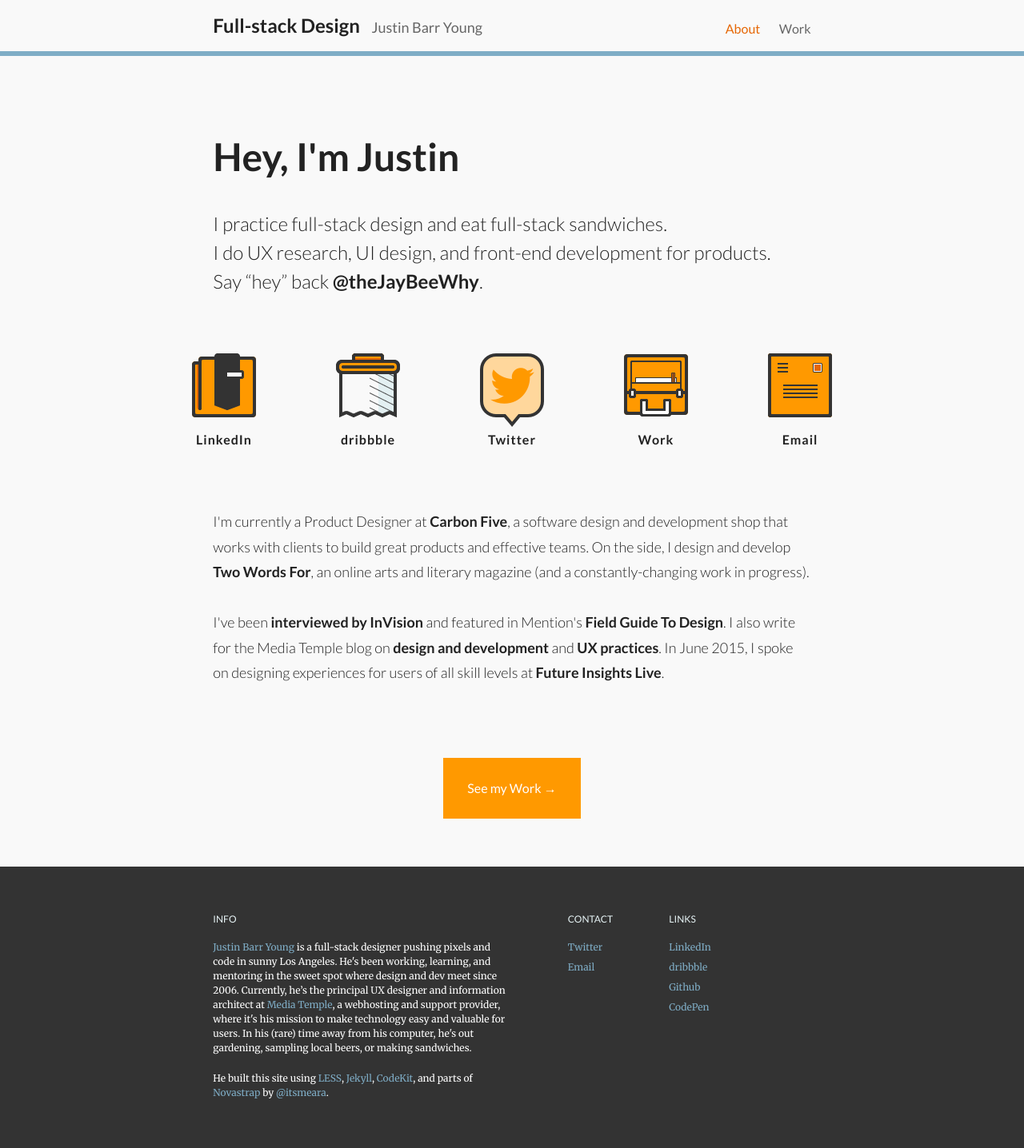
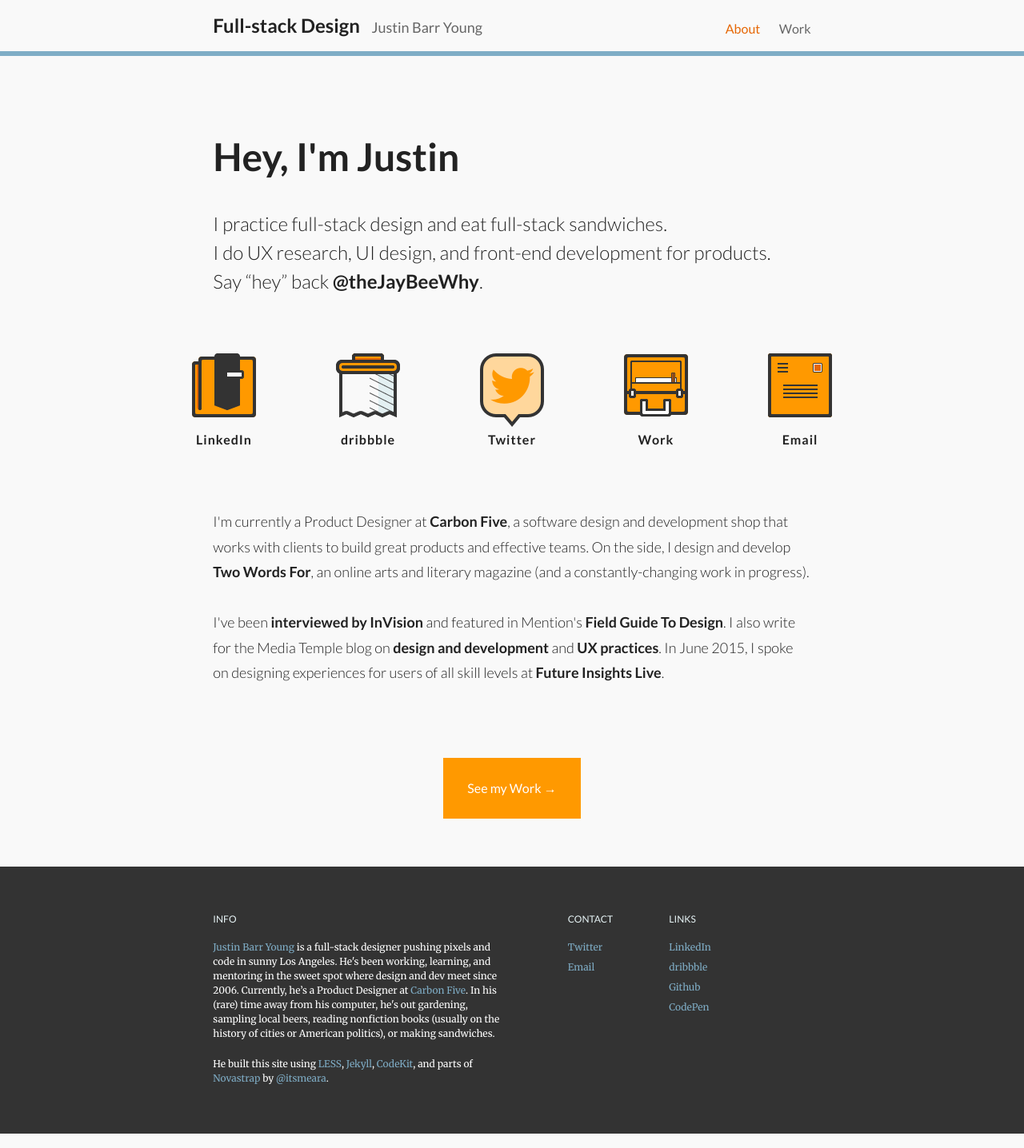
Before and after one commit to justinbyo/jbarr-v3, a Jekyll site: the page built from index.html, in a window 1280 px wide. Shown: the whole page at 80% size. Built offline with Jekyll 4.4.1, drawn with Linux system fonts in a browser that asks for light colours; nearby versions of some CDN libraries; some web fonts are replaced; Markdown is read by kramdown in place of the engine named in the settings; the list of posts is cut into pages by our own code.

Commit message:
Updated footer to reflect Carbon Five update

```diff
--- a/_includes/footer.html
+++ b/_includes/footer.html
@@ -12,7 +12,7 @@
 		<div class="grid-col  span6  bio">
 			<h3>Info</h3>
 			<p>
-				<a href="/" title="Home">Justin Barr Young</a> is a full-stack designer pushing pixels and code in sunny Los Angeles. He's been working, learning, and mentoring in the sweet spot where design and dev meet since 2006. Currently, he’s the principal UX designer and information architect at <a href="http://mediatemple.net" title="Media Temple">Media Temple</a>, a webhosting and support provider, where it's his mission to make technology easy and valuable for users. In his (rare) time away from his computer, he's out gardening, sampling local beers, or making sandwiches.
+				<a href="/" title="Home">Justin Barr Young</a> is a full-stack designer pushing pixels and code in sunny Los Angeles. He's been working, learning, and mentoring in the sweet spot where design and dev meet since 2006. Currently, he’s a Product Designer at <a href="http://carbonfive.com" title="Carbon Five">Carbon Five</a>. In his (rare) time away from his computer, he's out gardening, sampling local beers, reading nonfiction books (usually on the history of cities or American politics), or making sandwiches.
 			</p>
 			<p>He built this site using <a href="http://lesscss.org/" title="LESS">LESS</a>, <a href="http://jekyllrb.com/" title="Jekyll framework">Jekyll</a>, <a href="https://incident57.com/codekit/" title="CodeKit">CodeKit</a>, and parts of <a href="https://css-tricks.com/design-systems-building-future/"  title="CSS-Tricks article">Novastrap</a> by <a href="https://twitter.com/itsmeara"  title="Ara Abcarians twitter">@itsmeara</a>.</p>
 		</div>
```
Also changed, not shown: 4 other files.
